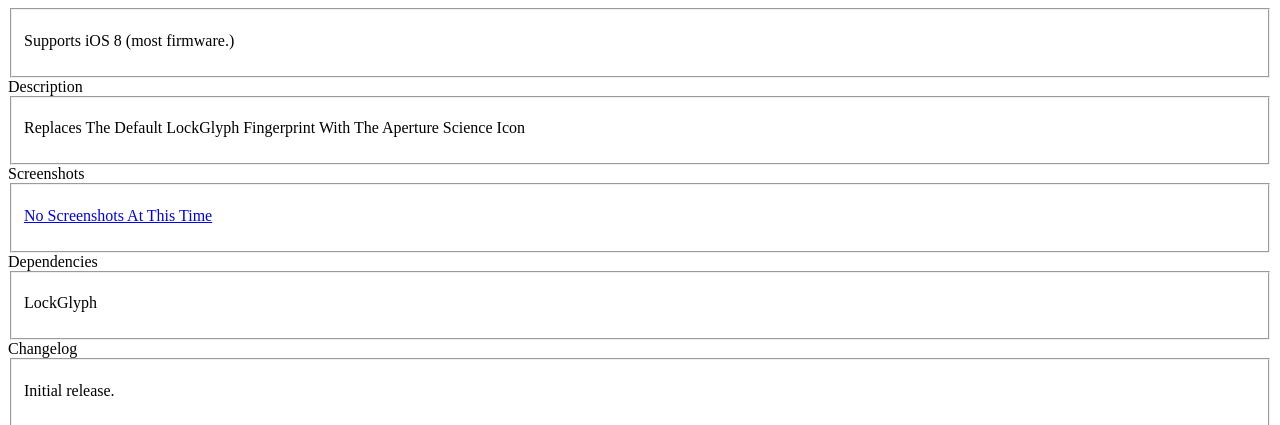
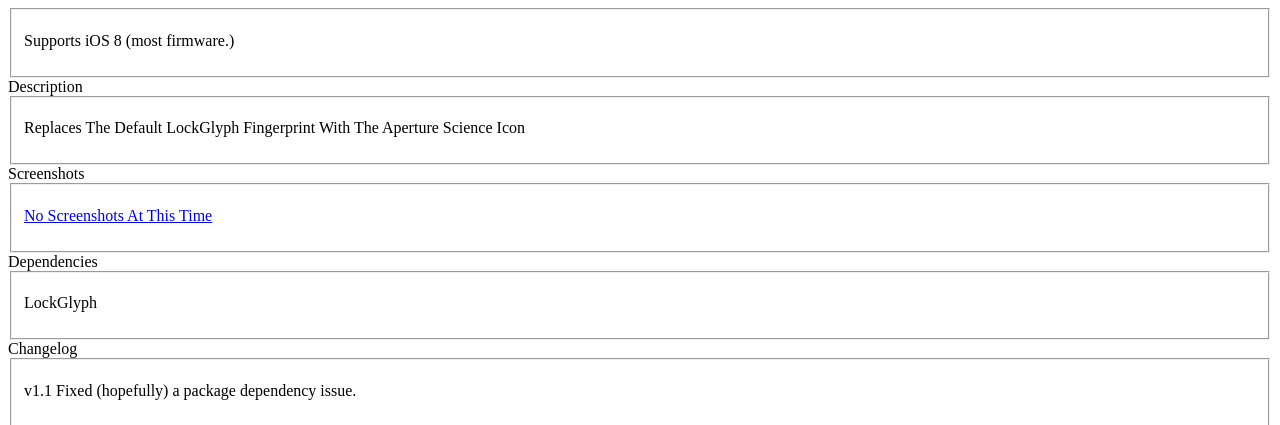
Before and after one commit to passingintime/passingintime.github.io, a plain HTML site: page Depic/com.passingintime.aperture/index.html in a window 1280 px wide. Shown: the top 425 px of the page. Drawn offline with Linux system fonts and the light colour scheme; a script that the page names is missing.

Commit message:
Push Dependency Fix.

```diff
--- a/Depic/com.passingintime.aperture/index.html
+++ b/Depic/com.passingintime.aperture/index.html
@@ -42,7 +42,7 @@
     <label>Changelog</label>
         <fieldset>
 
-            <a><div><div><label><p>Initial release.</p></label></div></div></a>
+            <a><div><div><label><p>v1.1 Fixed (hopefully) a package dependency issue.</p></label></div></div></a>
         </fieldset>
 
     <label>Contact</label>
```
Also changed, not shown: Depic/com.passingintime.element/index.html (+1 -1 lines), Depic/com.passingintime.geeksquadlockglyph/index.html (+1 -1 lines), Depic/com.passingintime.goldshield/index.html (+1 -1 lines), Depic/com.passingintime.sobshield/index.html (+1 -1 lines), Depic/com.passingintime.yinyang/index.html (+1 -1 lines), 2 other files.
